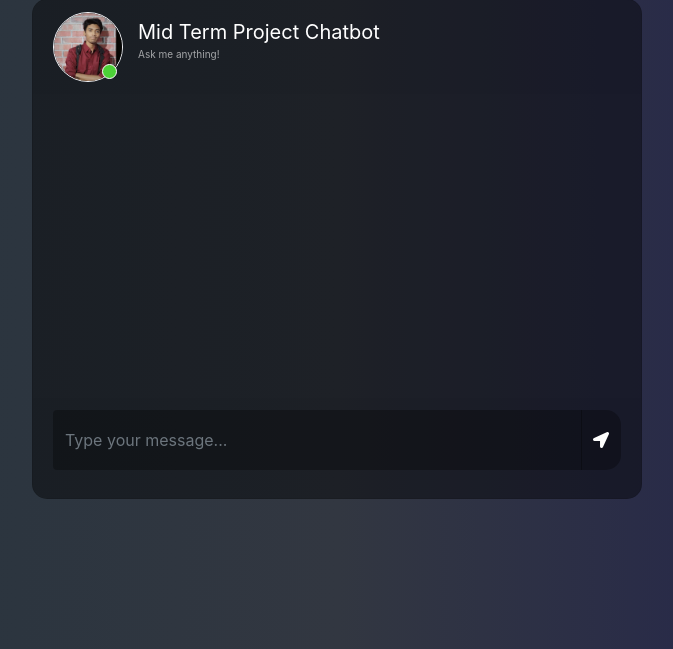
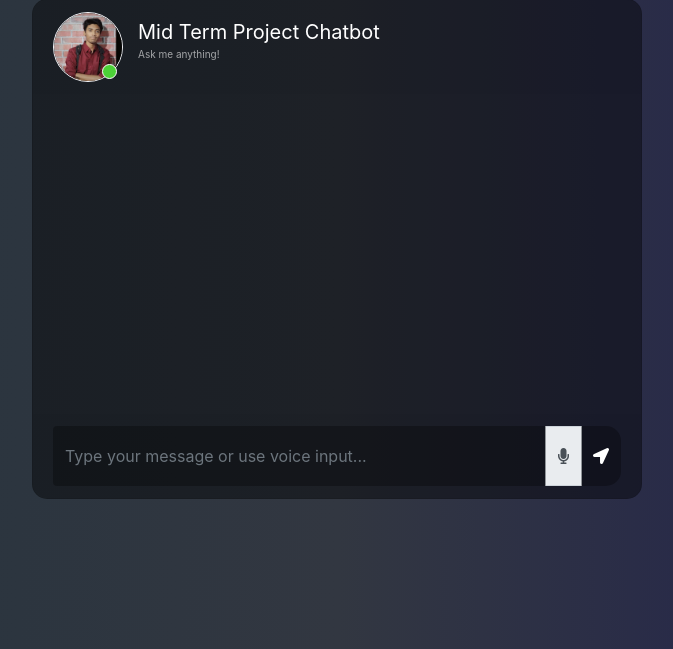
Before and after one commit to tasnimuldatascience/Mid-Term-Project, a Flask app: page / in a window 1280 px wide. Shown: the part 151-800 px from the top of the page, without its empty margins (303-976 px from the left). Run offline with Flask 3, Linux system fonts and the light colour scheme; some libraries are stand-ins or nearby versions.

Commit message:
Add files via upload

```diff
--- a/templates/chat.html
+++ b/templates/chat.html
@@ -1,7 +1,3 @@
-<link href="//maxcdn.bootstrapcdn.com/bootstrap/4.1.1/css/bootstrap.min.css" rel="stylesheet" id="bootstrap-css">
-<script src="//maxcdn.bootstrapcdn.com/bootstrap/4.1.1/js/bootstrap.min.js"></script>
-<script src="//cdnjs.cloudflare.com/ajax/libs/jquery/3.2.1/jquery.min.js"></script>
-
 <!DOCTYPE html>
 <html>
 	<head>
@@ -11,8 +7,6 @@
 		<script src="https://ajax.googleapis.com/ajax/libs/jquery/3.3.1/jquery.min.js"></script>
 		<link rel="stylesheet" type="text/css" href="{{ url_for('static', filename='style.css')}}"/>
 	</head>
-
-
 	<body>
 		<div class="container-fluid h-100">
 			<div class="row justify-content-center h-100">
@@ -22,7 +16,6 @@
 							<div class="d-flex bd-highlight">
 								<div class="img_cont">
 									<img src=".\static\me.jpg" class="rounded-circle user_img">
-									<!-- <img src="https://www.prdistribution.com/spirit/uploads/pressreleases/2019/newsreleases/d83341deb75c4c4f6b113f27b1e42cd8-chatbot-florence-already-helps-thousands-of-patients-to-remember-their-medication.png" class="rounded-circle user_img"> -->
 									<span class="online_icon"></span>
 								</div>
 								<div class="user_info">
@@ -32,13 +25,12 @@
 							</div>
 						</div>
 						<div id="messageFormeight" class="card-body msg_card_body">
-
-
 						</div>
 						<div class="card-footer">
 							<form id="messageArea" class="input-group">
-                                <input type="text" id="text" name="msg" placeholder="Type your message..." autocomplete="off" class="form-control type_msg" required/>
+								<input type="text" id="text" name="msg" placeholder="Type your message or use voice input..." autocomplete="off" class="form-control type_msg" required/>
 								<div class="input-group-append">
+									<button type="button" id="voice" class="input-group-text"><i class="fas fa-microphone"></i></button>
 									<button type="submit" id="send" class="input-group-text send_btn"><i class="fas fa-location-arrow"></i></button>
 								</div>
 							</form>
@@ -50,18 +42,21 @@
 
 		<script>
 			$(document).ready(function() {
+				// Handle text and voice input submission
 				$("#messageArea").on("submit", function(event) {
 					const date = new Date();
 					const hour = date.getHours();
 					const minute = date.getMinutes();
-					const str_time = hour+":"+minute;
+					const str_time = hour + ":" + minute;
 					var rawText = $("#text").val();
 
+					// Add user message to the chat
 					var userHtml = '<div class="d-flex justify-content-end mb-4"><div class="msg_cotainer_send">' + rawText + '<span class="msg_time_send">'+ str_time + '</span></div><div class="img_cont_msg"><img src="https://i.ibb.co/d5b84Xw/Untitled-design.png" class="rounded-circle user_img_msg"></div></div>';
 
 					$("#text").val("");
 					$("#messageFormeight").append(userHtml);
 
+					// Send message to the server
 					$.ajax({
 						data: {
 							msg: rawText,
@@ -74,8 +69,28 @@
 					});
 					event.preventDefault();
 				});
+
+				// Handle voice input
+				$("#voice").on("click", function() {
+					const recognition = new (window.SpeechRecognition || window.webkitSpeechRecognition)();
+					recognition.lang = 'en-US';
+					recognition.interimResults = false;
+					recognition.maxAlternatives = 1;
+
+					recognition.start();
+
+					recognition.onresult = (event) => {
+						const speechToText = event.results[0][0].transcript;
+						$("#text").val(speechToText); // Populate the input field
+						$("#messageArea").submit();   // Automatically submit the form
+					};
+
+					recognition.onerror = (event) => {
+						console.error('Speech recognition error:', event.error);
+						alert('Error recognizing speech. Please try again.');
+					};
+				});
 			});
 		</script>
-
-    </body>
+	</body>
 </html>
```
